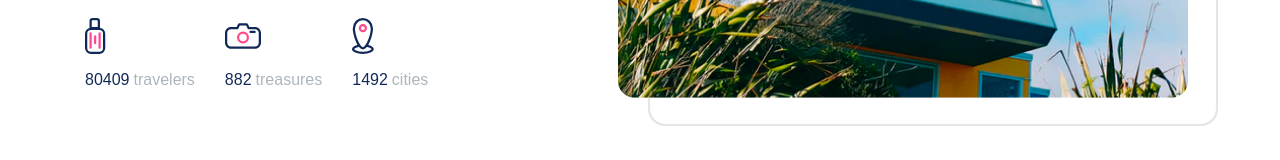
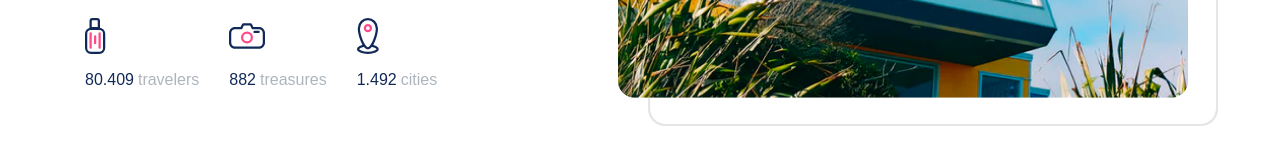
Before and after one commit to dani-edo/staycation-react, a React (Create React App) app: page / in a window 1280 px wide. Shown: the part 489-649 px from the top of the page. Built offline with nearby package versions, Linux system fonts and the light colour scheme.

Commit message:
formatNumber utils

```diff
--- a/src/parts/Hero.js
+++ b/src/parts/Hero.js
@@ -1,5 +1,6 @@
 import React from "react";
 import Button from "elements/Button";
+import formatNumber from "utils/formatNumber";
 
 export default function Hero(props) {
   const showMostPicked = () => {
@@ -8,6 +9,7 @@ export default function Hero(props) {
       behavior: "smooth",
     });
   };
+
   const count = [
     {
       key: "travelers",
@@ -59,7 +61,7 @@ export default function Hero(props) {
                     alt={`${props.data[e.key]} ${e.label}`}
                   />
                   <h6 className="mt-3">
-                    {props.data[e.key]}
+                    {formatNumber(props.data[e.key])}
                     <span className="text-gray-500 font-weight-light ml-1">
                       {e.label}
                     </span>
--- /dev/null
+++ b/src/utils/formatNumber.js
@@ -0,0 +1,6 @@
+const numberFormat = (number) => {
+  const formatNumbering = new Intl.NumberFormat("id-ID");
+  return formatNumbering.format(number);
+};
+
+export default numberFormat;
```
Also changed, not shown: 1 other file (tests, documents, lock files or other folders).
